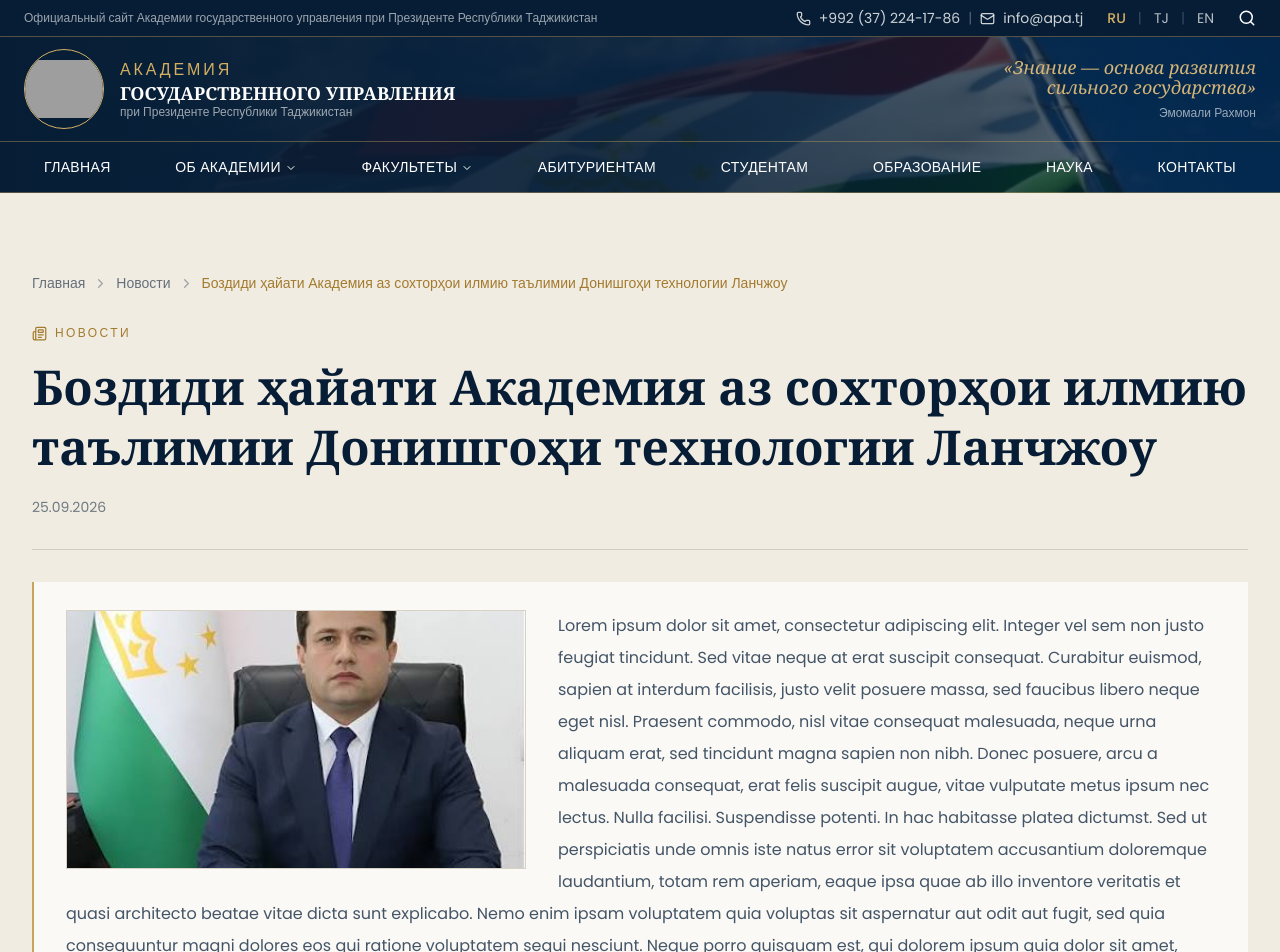
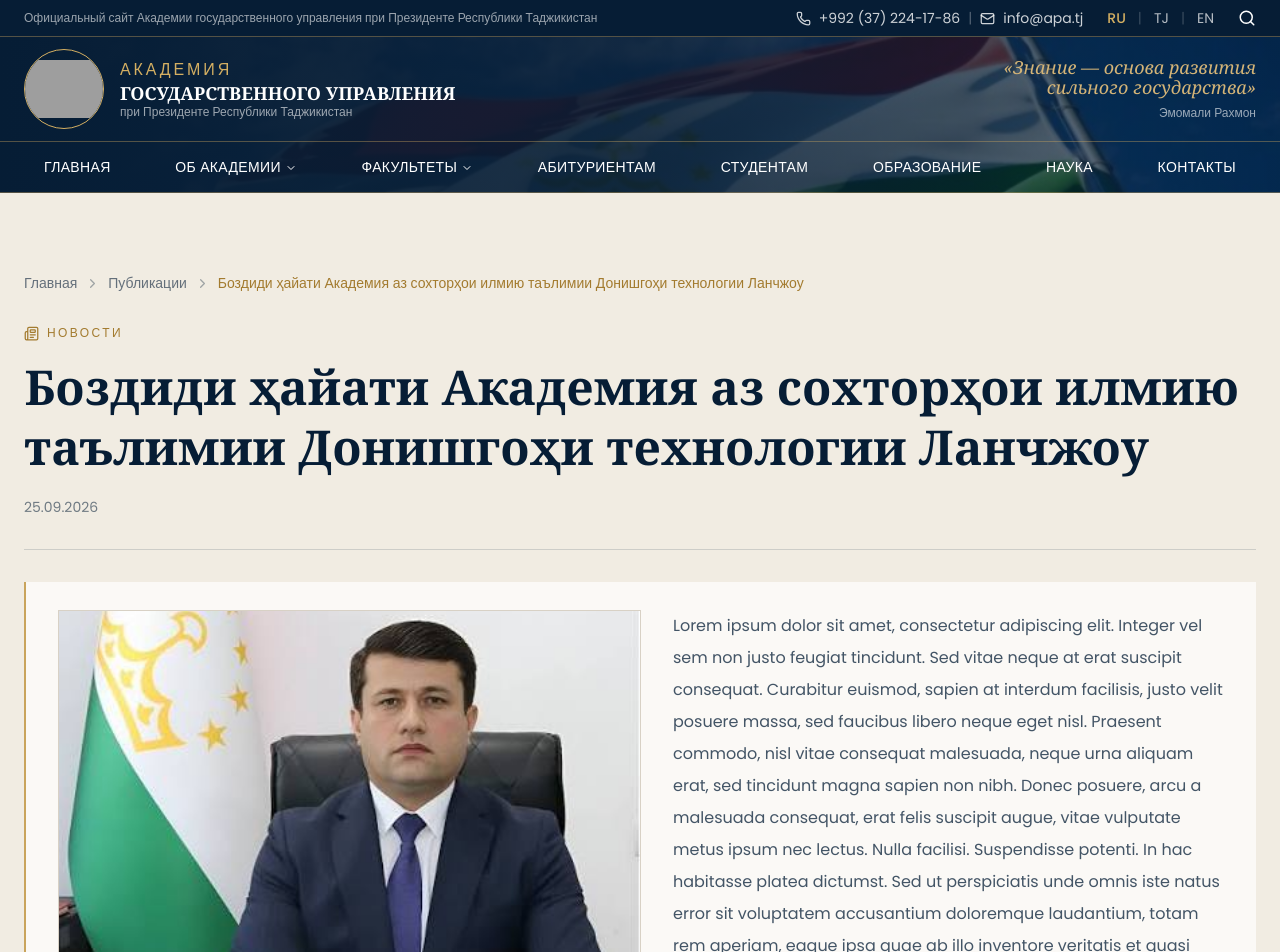
Before and after one commit to karimzade4444/APA, a Next.js app: page /news/1 in a window 1280 px wide. Shown: the top 952 px of the page. Built offline with nearby package versions, Linux system fonts and the light colour scheme; grey boxes are pictures that could not be loaded.

Commit message:
feat: обновить стили компонентов ArticlePage и NewsArticlePage, заменив классы на site-container и улучшив адаптивность PhotoGallery

```diff
--- a/src/app/articles/[id]/page.tsx
+++ b/src/app/articles/[id]/page.tsx
@@ -24,7 +24,7 @@ export default async function ArticlePage({
 
   return (
     <main className="bg-[#f1ece2] py-12 md:py-16 lg:py-20">
-      <article className="mx-auto max-w-7xl px-4 sm:px-6 lg:px-8">
+      <article className="site-container">
         <Breadcrumbs
           variant="light"
           items={[
@@ -53,7 +53,7 @@ export default async function ArticlePage({
             <PhotoGallery
               images={article.images}
               title={article.title}
-              className="mb-5 mr-0 mt-0 w-full md:float-left md:mb-4 md:mr-8 md:w-[42%] xl:w-[40%]"
+              className="mb-5 mr-0 mt-0 w-full md:float-left md:mb-4 md:mr-8 md:w-[52%] xl:w-[50%]"
             />
             {article.content.map((paragraph, index) => (
               <p
--- a/src/app/news/[id]/page.tsx
+++ b/src/app/news/[id]/page.tsx
@@ -36,12 +36,12 @@ export default async function NewsArticlePage({
 
   return (
     <main className="bg-[#f1ece2] py-12 md:py-16 lg:py-20">
-      <article className="mx-auto max-w-7xl px-4 sm:px-6 lg:px-8">
+      <article className="site-container">
         <Breadcrumbs
           variant="light"
           items={[
             { label: "Главная", href: "/" },
-            { label: sectionLabel, href: sectionHref },
+            { label: "Публикации", href: sectionHref },
             { label: item.title },
           ]}
         />
@@ -66,7 +66,7 @@ export default async function NewsArticlePage({
             <PhotoGallery
               images={item.images}
               title={item.title}
-              className="mb-5 mr-0 mt-0 w-full md:float-left md:mb-4 md:mr-8 md:w-[42%] xl:w-[40%]"
+              className="mb-5 mr-0 mt-0 w-full md:float-left md:mb-4 md:mr-8 md:w-[52%] xl:w-[50%]"
             />
             {item.content.map((paragraph, index) => (
               <p
--- a/src/components/articles/PhotoGallery.tsx
+++ b/src/components/articles/PhotoGallery.tsx
@@ -44,14 +44,14 @@ export default function PhotoGallery({
 
   return (
     <div className={className ?? "mt-8"}>
-      <div className="group relative aspect-16/9 overflow-hidden border border-[#d8d1c5] bg-white">
+      <div className="group relative aspect-16/9 overflow-hidden border border-[#d8d1c5] bg-white md:aspect-4/3">
         <Image
           key={images[activeIndex]}
           src={images[activeIndex]}
           alt={`${title} — фото ${activeIndex + 1}`}
           fill
           priority={activeIndex === 0}
-          sizes="(max-width: 767px) 100vw, (max-width: 1279px) 42vw, 40vw"
+          sizes="(max-width: 767px) 100vw, (max-width: 1279px) 52vw, 50vw"
           className="gallery-image-in object-cover"
         />
 
```
